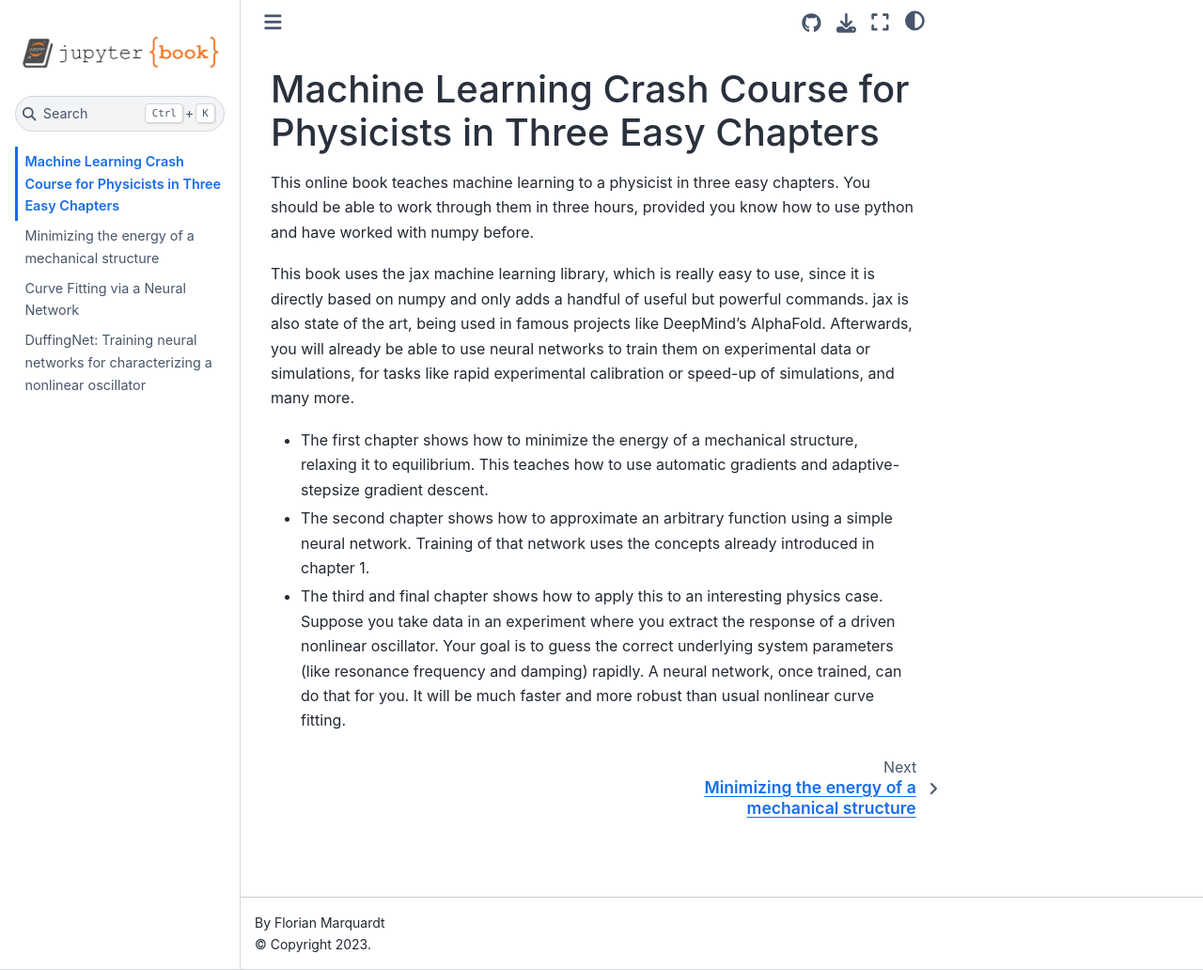
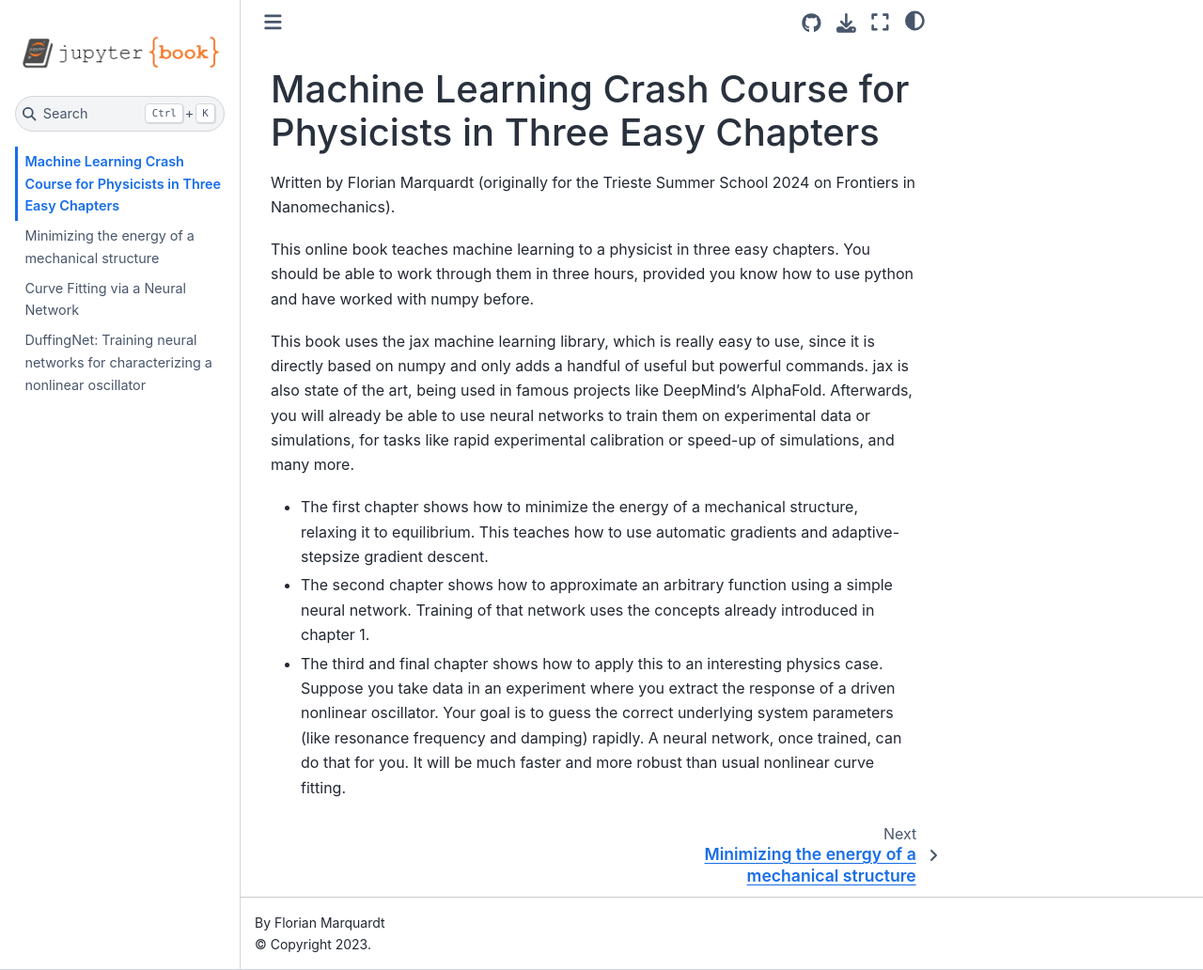
Before and after one commit to FlorianMarquardt/MachineLearningThreeEasyLessons, a Jupyter Book: the page built from intro.md, in a window 1280 px wide and 1032 px high. Shown: the whole window at 94% size. Built offline with Jupyter Book 1.0.4 settings and Sphinx 7.4.7 and the Sphinx Book theme 1.1.4, drawn with Linux system fonts in a browser that asks for light colours.

Commit message:
Update intro.md

```diff
--- a/intro.md
+++ b/intro.md
@@ -1,4 +1,6 @@
 # Machine Learning Crash Course for Physicists in Three Easy Chapters
+
+Written by Florian Marquardt (originally for the Trieste Summer School 2024 on Frontiers in Nanomechanics).
 
 This online book teaches machine learning to a physicist in three easy chapters. You should be able to work through them in three hours, provided you know how to use python and have worked with numpy before.
 
```
